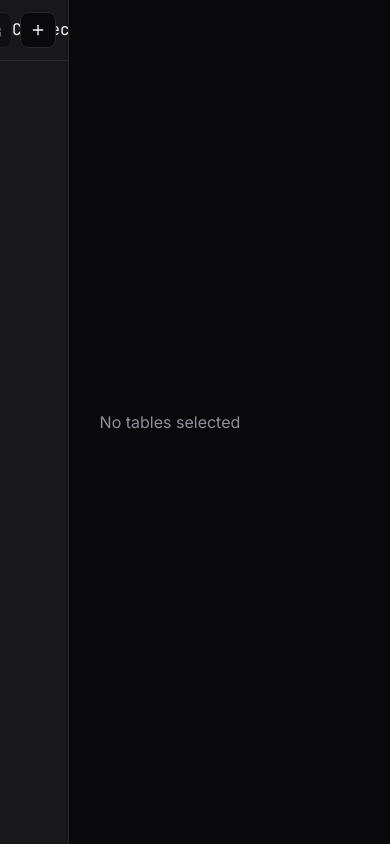
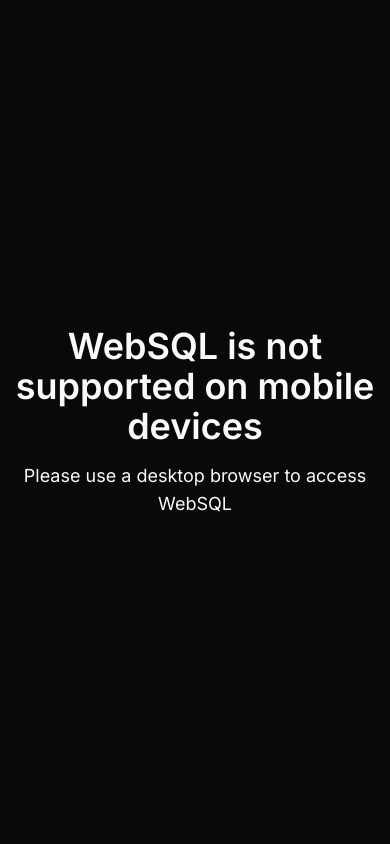
Before and after one commit to sam-621/websql.dev, a Next.js app: page /table-viewer in a window 390 px wide. Built offline with nearby package versions, Linux system fonts and the light colour scheme.

Commit message:
feat(app):  add mobile warning

```diff
--- a/src/app/layout.tsx
+++ b/src/app/layout.tsx
@@ -9,6 +9,7 @@ import { ConnectionsListHeader } from '@/components/connection/connection-list/c
 import { ConnectionsList } from '@/components/connection/connection-list/connections-list';
 import { Nav } from '@/components/nav';
 import { QueryClientProvider } from './query-client';
+import { MobileWarningWrapper } from '@/components/mobile-warning/mobile-warning-wrapper';
 
 const interFont = Inter({
   variable: '--font-inter',
@@ -43,7 +44,7 @@ export default function RootLayout({
           <ThemeProvider attribute="class" defaultTheme="dark" disableTransitionOnChange>
             <Notification />
             <NextTopLoader color="hsl(var(--primary))" />
-
+            <MobileWarningWrapper>
               <div className="grid grid-cols-[auto,1fr] h-screen overflow-hidden">
                 <Nav />
                 <main className="w-full md:max-w-[calc(100vw-73px)]">
@@ -59,6 +60,7 @@ export default function RootLayout({
                   </ResizablePanelGroup>
                 </main>
               </div>
+            </MobileWarningWrapper>
           </ThemeProvider>
         </QueryClientProvider>
       </body>
--- /dev/null
+++ b/src/components/mobile-warning/mobile-warning-wrapper.tsx
@@ -0,0 +1,16 @@
+'use client';
+
+import { FC, PropsWithChildren, useEffect, useState } from 'react';
+import { MobileWarning } from './mobile-warning';
+
+export const MobileWarningWrapper: FC<PropsWithChildren> = ({ children }) => {
+  const [isMobile, setIsMobile] = useState(false);
+
+  useEffect(() => {
+    setIsMobile(window.matchMedia('(max-width: 768px)').matches);
+  }, []);
+
+  if (isMobile) return <MobileWarning />;
+
+  return <>{children}</>;
+};
--- /dev/null
+++ b/src/components/mobile-warning/mobile-warning.tsx
@@ -0,0 +1,12 @@
+export const MobileWarning = () => {
+  return (
+    <div className="flex items-center justify-center h-screen">
+      <div className="flex flex-col items-center space-y-4">
+        <h1 className="text-center text-4xl font-semibold">
+          WebSQL is not supported on mobile devices
+        </h1>
+        <p className="text-center text-lg">Please use a desktop browser to access WebSQL</p>
+      </div>
+    </div>
+  );
+};
```
Lines whose indentation alone changed are shown as unchanged.
